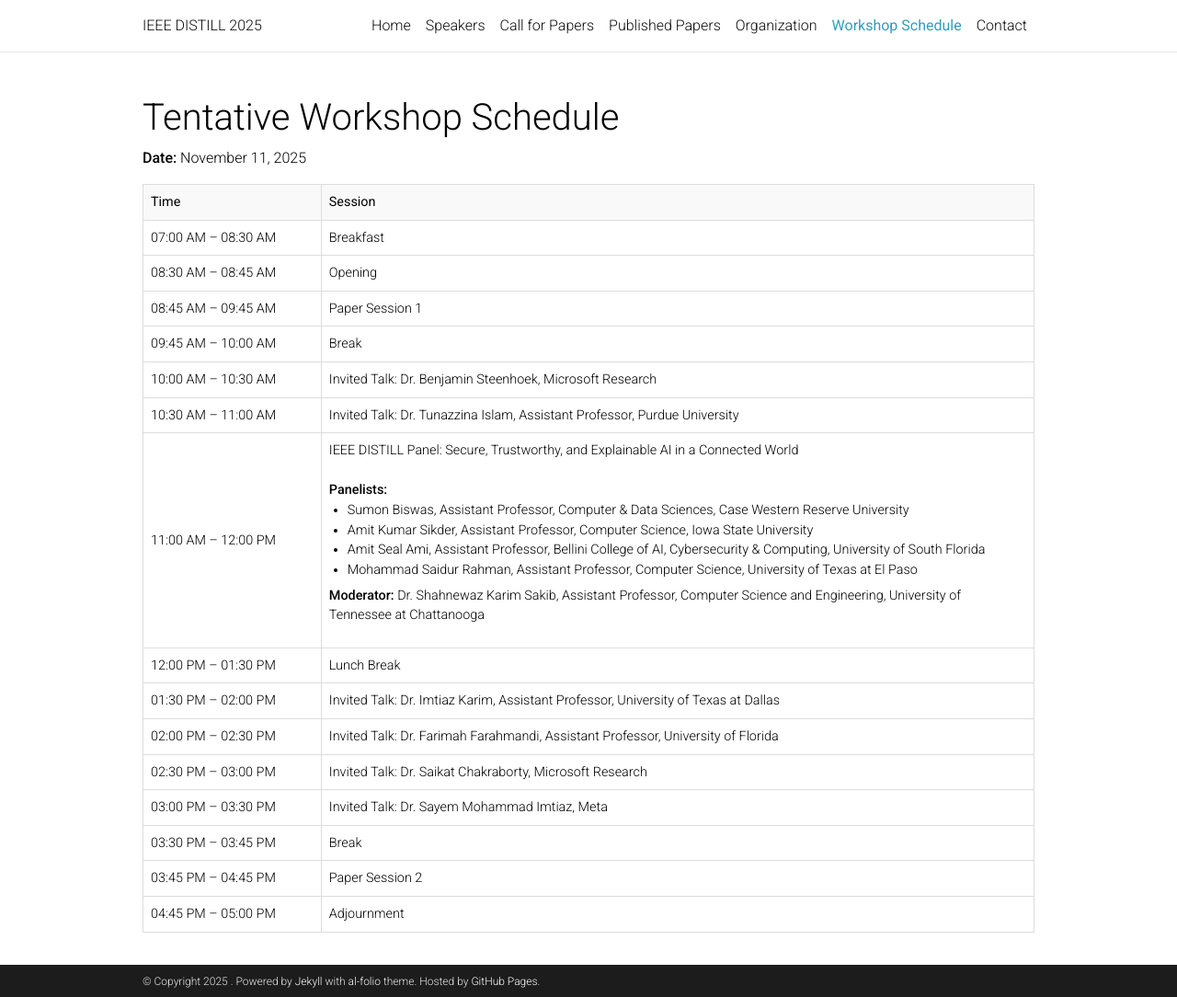
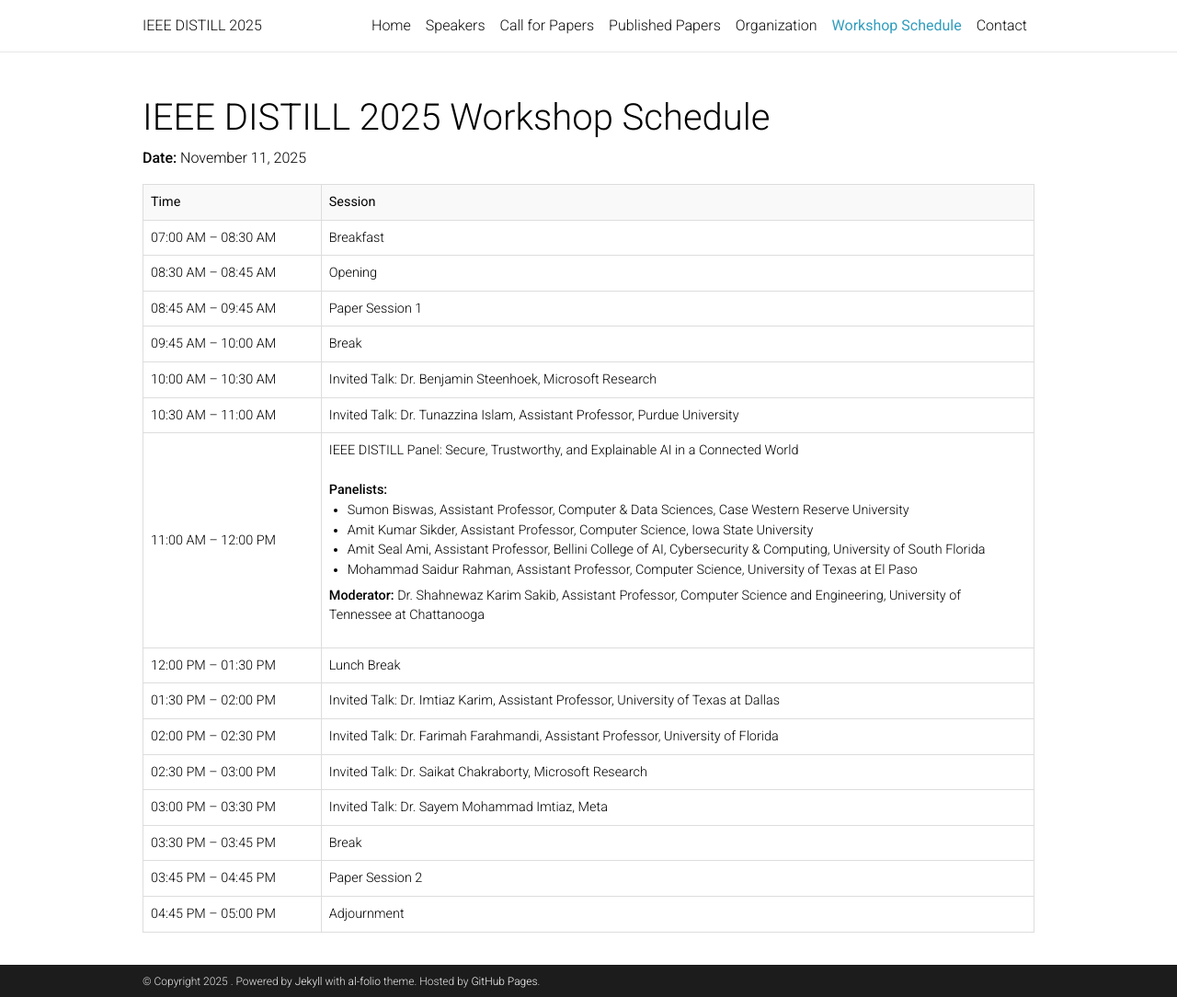
Before and after one commit to ieeedistill/ieeedistill.github.io, a Jekyll site: the page built from _pages/schedule.md, in a window 1280 px wide and 1084 px high. Shown: the whole window at 92% size. Built offline with Jekyll 4.4.1, drawn with Linux system fonts in a browser that asks for light colours; comment, search, counter and statistics services are not loaded; a style sheet for code colours, icons or effects is not loaded.

Commit message:
Update schedule.md

```diff
--- a/_pages/schedule.md
+++ b/_pages/schedule.md
@@ -7,7 +7,7 @@ nav_order: 6
 nav_title: "Schedule"
 ---
 
-<h1>Tentative Workshop Schedule</h1>
+<h1>IEEE DISTILL 2025 Workshop Schedule</h1>
 
 <p><strong>Date:</strong> November 11, 2025</p>
 
```
